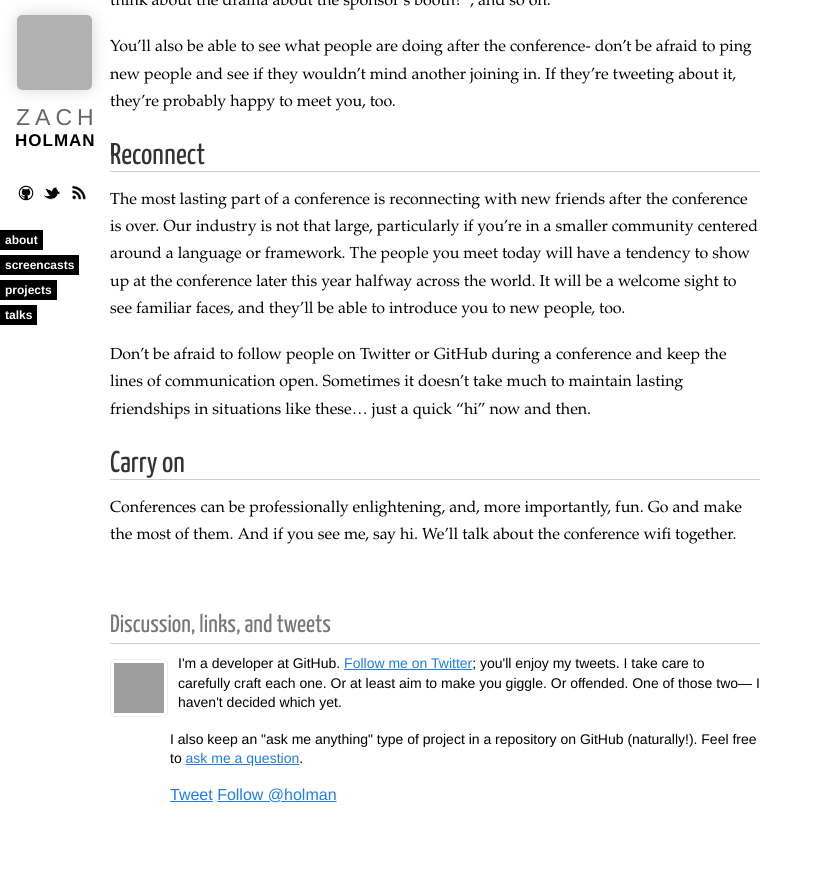
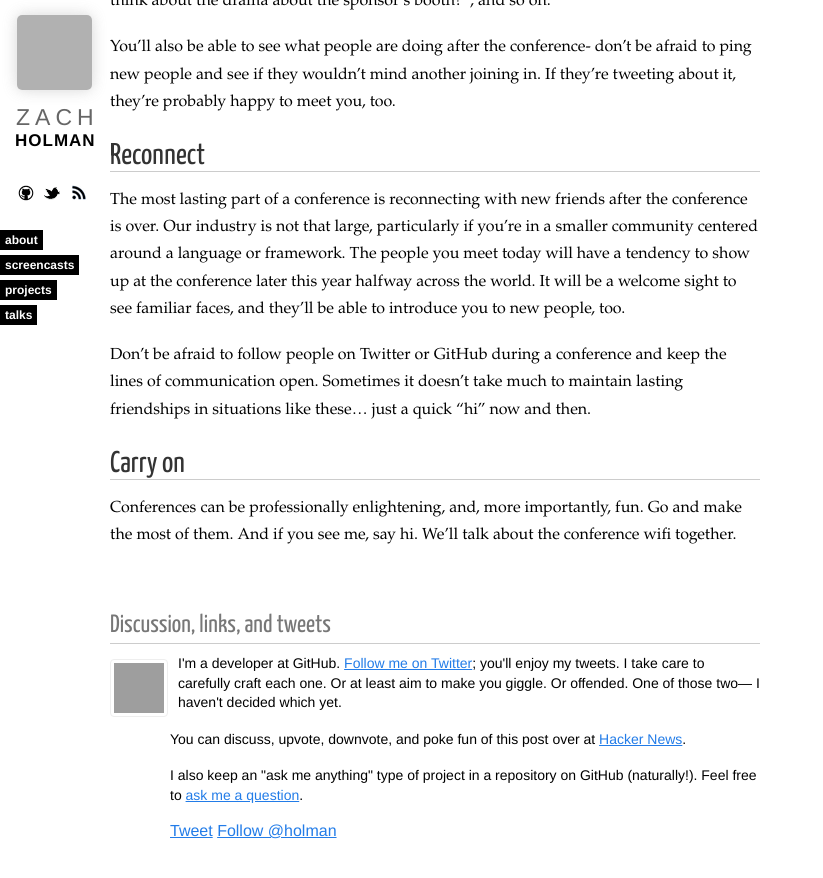
Before and after one commit to broccolini/designertocoder.github.com, a Jekyll site: the page built from _posts/2012-04-27-how-to-survive-tech-conferences.markdown, in a window 1280 px wide and 900 px high, scrolled down 2650 px, cut to the strip 0-878 px from the top of the window. Shown: the whole strip, without its empty margins (0-823 px from the left). Built offline with Jekyll 4.4.1, drawn with Linux system fonts in a browser that asks for light colours; nearby versions of some CDN libraries; Markdown is read by kramdown in place of the engine named in the settings; comment, search, counter and statistics services are not loaded; some of the changed lines change nothing that is shown; grey boxes are pictures that could not be loaded.

Commit message:
hn
even though whoever submitted it used a shitty title

```diff
--- a/_posts/2012-04-27-how-to-survive-tech-conferences.markdown
+++ b/_posts/2012-04-27-how-to-survive-tech-conferences.markdown
@@ -1,6 +1,7 @@
 ---
 layout: post
 title: How to Survive Tech Conferences
+hn: http://news.ycombinator.com/item?id=3900967
 ---
 
 ![badges](http://cl.ly/0r0P1F3f0d2c3L2s2J0f/badges.jpg)
```
